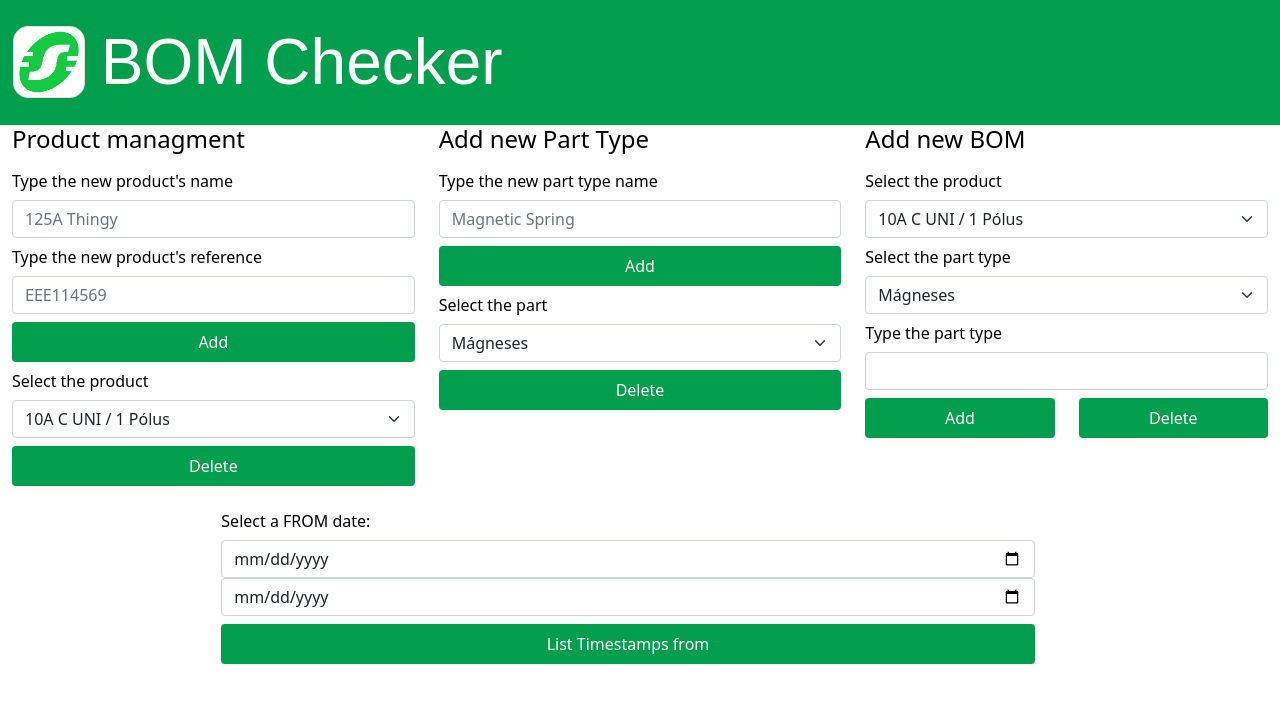
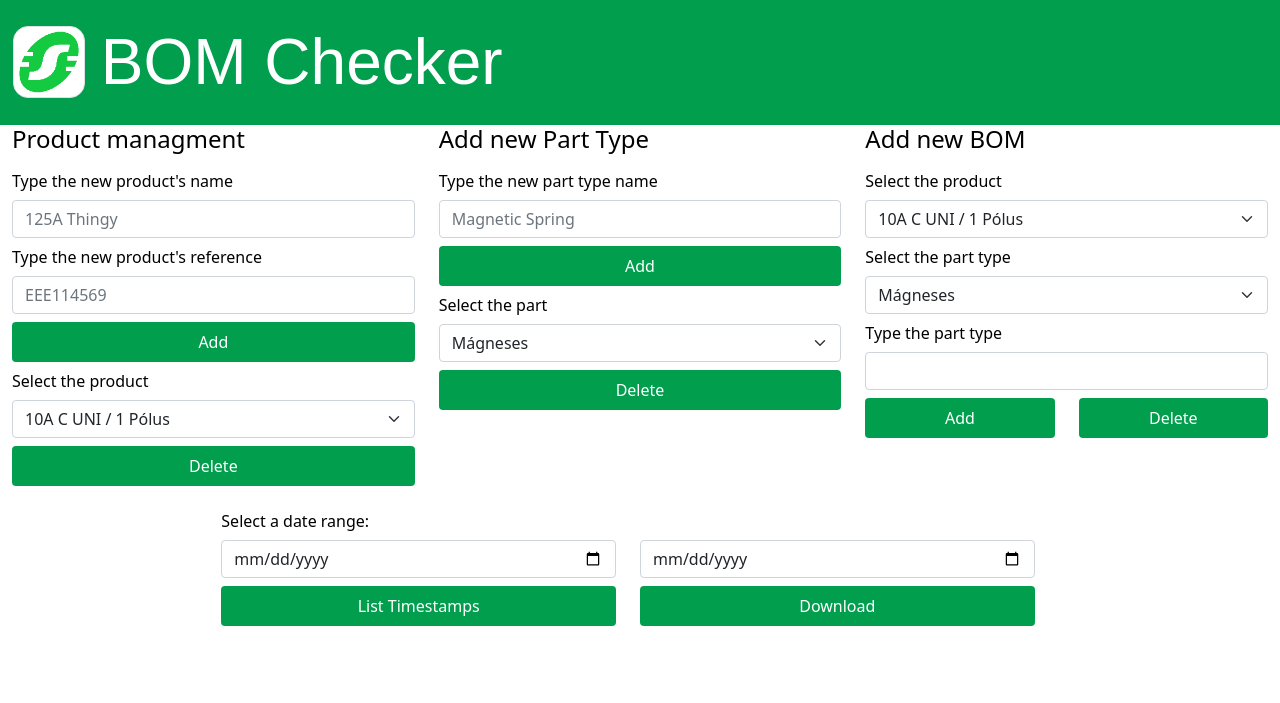
Before and after one commit to Wold0110/BOM-Checker, a PHP site: page /admin/index.php in a window 1280 px wide. Shown: the top 703 px of the page. Run offline with PHP 8.4, Linux system fonts and the light colour scheme; data comes from the database, SQL or seed files in the repository; data that the repository does not hold is empty.

Commit message:
download added

```diff
--- a/admin/index.php
+++ b/admin/index.php
@@ -144,11 +144,20 @@
         <div class="row">
             <div class="col-2"></div>
             <div class="col-8">
-            <label class="col-form-label" for="from_date">Select a FROM date:</label>
-                <input class="form-control" id="from_date" name="from_date" type="date">
-                <input class="form-control" id="to_date" name="to_date" type="date">
+            <label class="col-form-label" for="from_date">Select a date range:</label>
+                <div class="row">
+                    <div class="col-6">
+                        <input class="form-control" id="from_date" name="from_date" type="date">
+                        <input class="form-control btn btn-primary btn-block w-100" type="button" value="List Timestamps" onclick="listTimestamps()">
+                    </div>
+                    <div class="col-6">
+                        <input class="form-control" id="to_date" name="to_date" type="date">
+                        <input class="form-control btn btn-primary btn-block w-100" type="button" value="Download" onclick="downloadList()">
+                    </div>
+                </div>
 
-                <input class="form-control btn btn-primary btn-block w-100" type="button" value="List Timestamps from" onclick="listTimestamps()">
+
+
             </div>
             <div class="col-2"></div>
         </div>
--- a/admin/js/ajax.js
+++ b/admin/js/ajax.js
@@ -102,7 +102,7 @@ function listTimestamps(){
     var from_date = document.getElementById("from_date").value;
     var to_date = document.getElementById("to_date").value;
     var msg = "from="+from_date+"&to="+to_date;
-    console.log(msg);
+
     if(from_date != "" && to_date != ""){
         xmlhttp = new XMLHttpRequest();
         xmlhttp.onreadystatechange = function() {
@@ -114,5 +114,24 @@ function listTimestamps(){
         xmlhttp.setRequestHeader("Content-type", "application/x-www-form-urlencoded");
         xmlhttp.send(msg);
     }
+}
 
+function downloadList(){
+    var from_date = document.getElementById("from_date").value;
+    var to_date = document.getElementById("to_date").value;
+    var msg = "from="+from_date+"&to="+to_date;
+
+    if(from_date != "" && to_date != ""){
+        xmlhttp = new XMLHttpRequest();
+        xmlhttp.onreadystatechange = function() {
+            if (this.readyState == 4 && this.status == 200) {
+                if(this.responseText.includes(".csv")){
+                    document.getElementById("timestamp-table").innerHTML="<a class='form-control btn btn-primary btn-block w-100' href='./reports/"+this.responseText+"'>Click to download data</a>";
+                }
+            }
+        };
+        xmlhttp.open("POST","ajax/download.php",true);
+        xmlhttp.setRequestHeader("Content-type", "application/x-www-form-urlencoded");
+        xmlhttp.send(msg);
+    }
 }
```
Also changed, not shown: admin/ajax/download.php (added, +30 -0 lines), 2 other files.
